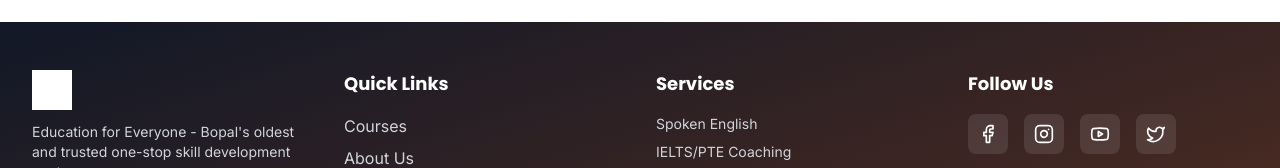
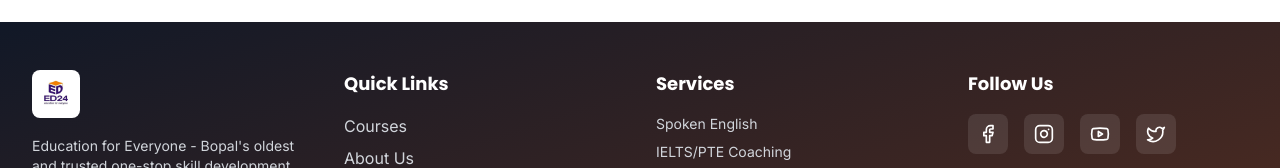
Before and after one commit to RaviparaliyaRP/ED24, a Next.js app: page / in a window 1280 px wide. Shown: the part 7319-7487 px from the top of the page. Built offline with nearby package versions, Linux system fonts and the light colour scheme.

Commit message:
Fix footer logo visibility - wrap in white background container

```diff
--- a/components/Footer.tsx
+++ b/components/Footer.tsx
@@ -10,13 +10,15 @@ export default function Footer() {
         <div className="grid md:grid-cols-4 gap-8 mb-8">
           {/* Logo & Tagline */}
           <div>
-            <Image
-              src="/images/ed24-logo.jpeg"
-              alt="ED24 Logo"
-              width={120}
-              height={40}
-              className="h-10 w-auto mb-3 filter brightness-0 invert"
-            />
+            <div className="bg-white p-2 rounded-lg mb-3 inline-block">
+              <Image
+                src="/images/ed24-logo.jpeg"
+                alt="ED24 Logo"
+                width={100}
+                height={35}
+                className="h-8 w-auto"
+              />
+            </div>
             <p className="text-gray-300 text-sm mb-4">
               Education for Everyone - Bopal's oldest and trusted one-stop skill development center.
             </p>
```
